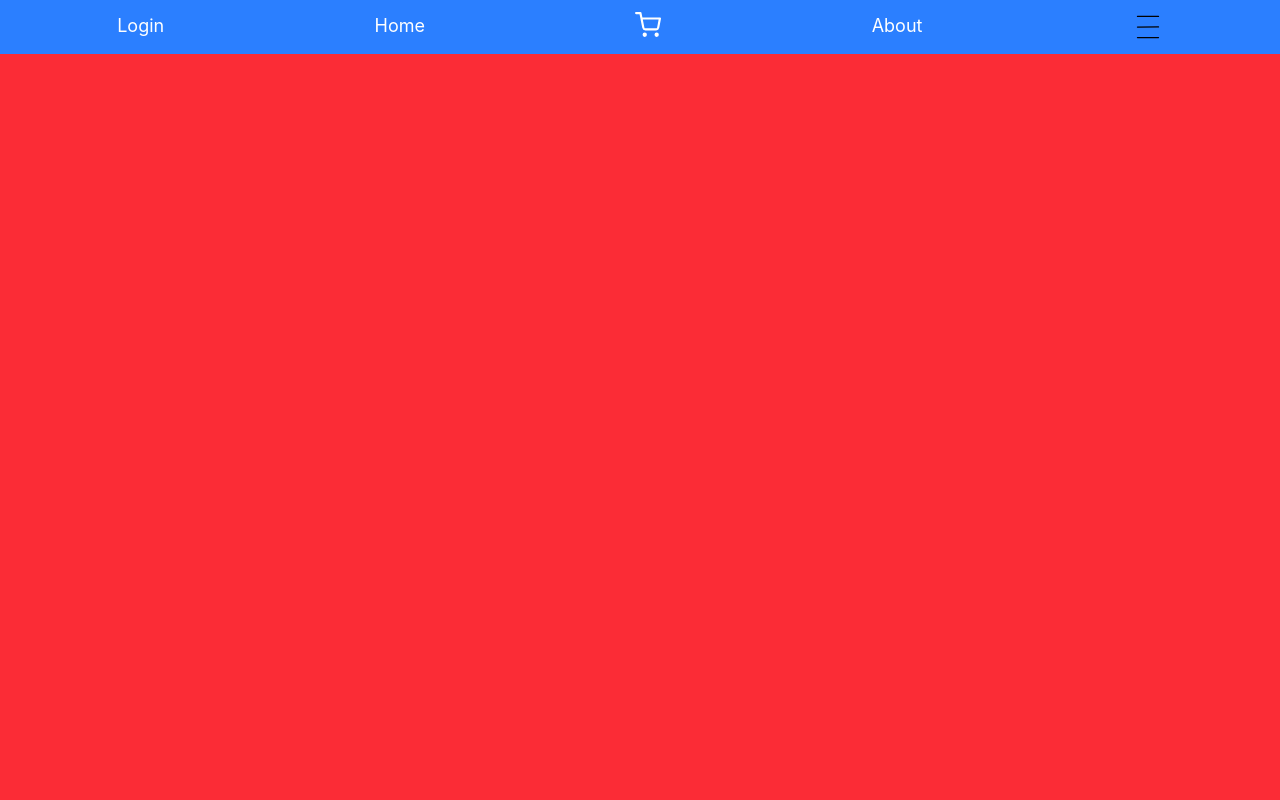
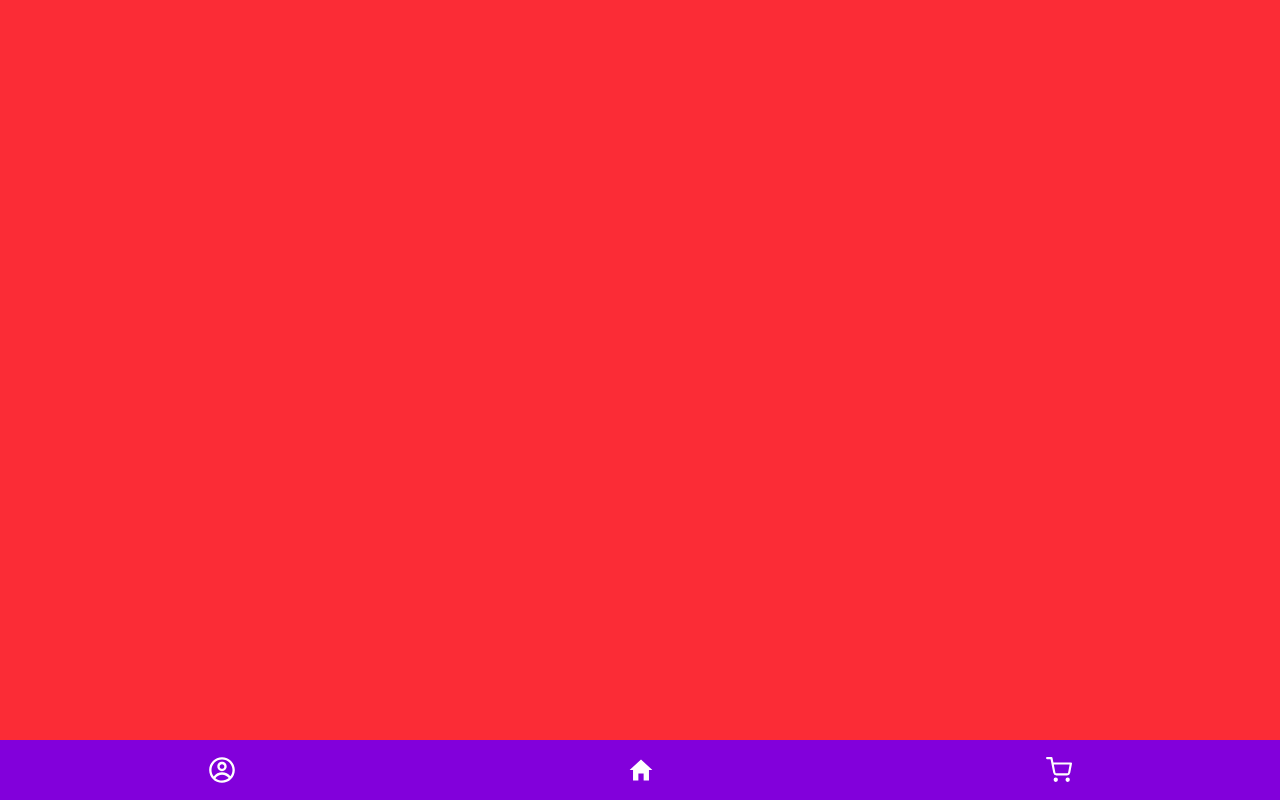
Before and after one commit to abdulrahimkhalafdev-cloud/Store, a React (Vite) app: page /#/Sala in a window 1280 px wide. Built offline with nearby package versions, Linux system fonts and the light colour scheme.

Commit message:
veriton 3

```diff
--- a/src/App.jsx
+++ b/src/App.jsx
@@ -23,7 +23,7 @@ function App() {
 
 
             <div className=" flex flex-col min-h-screen">
-                <Nav />
+
 
                 <Routes>
                     <Route path="/" element={<Login />} />
@@ -31,6 +31,7 @@ function App() {
                     <Route path="/Sala" element={<Sala cart={card} setC={setCard} />} />
                     <Route path="/About" element={<About />} />
                 </Routes>
+                <Nav />
             </div>
 
 
--- a/src/Components/Card.jsx
+++ b/src/Components/Card.jsx
@@ -15,7 +15,7 @@ export default function Card({ title, price, img, cll, pro, onBuy,alirt }) {
 
     }
     return (
-        <div className="bg-amber-500 p-5 w-38 h-85  flex  items-center flex-col justify-between    gap-2 rounded-md select-none mt-16 md:w-61 md:h-95 lg:mt-16">
+        <div className="bg-amber-500 p-2 w-full max-w-[230px] h-85  flex  items-center flex-col justify-between    gap-1 rounded-md select-none mt-16 md:w-61 md:h-95 lg:mt-16">
             <p className='text-white  capitalize  '>{title}</p>
             <img className='  rounded-sm' src={img} alt="" />
             <div className="flex w-full justify-between ">
--- a/src/Components/Nav.jsx
+++ b/src/Components/Nav.jsx
@@ -3,15 +3,18 @@ import { CiMenuBurger } from "react-icons/ci";
 // import logo from '../assets/logo.png'
 // import { FiShoppingCart } from "react-icons/fi";
 import { FiShoppingCart } from "react-icons/fi";
+import { IoMdHome } from "react-icons/io";
+import { CgProfile } from "react-icons/cg";
 export default function Nav() {
+    // p-3 w-full fixed
     return (
-        <nav className="bg-blue-500 p-3 w-full fixed">
-            <ul className=" flex justify-around list-none text-white text-lg capitalize ">
-                <Link to={"/"}> <li>Login</li> </Link>
-                <Link to={"/Home"}> <li className="">Home</li> </Link>
-                <Link to={"/Sala"}> <li> <FiShoppingCart size={26}/> </li> </Link>
-                <Link to={"/About"}><li className="">About</li></Link>
-                <CiMenuBurger className="text-black text-3xl cursor-pointer"/>
+        <nav className="bg-purple-700 w-full p-3 fixed bottom-0 left-0 z-50  ">
+            <ul className=" flex items-center justify-around  list-none text-white text-lg capitalize ">
+                <Link to={"/"}> <li className=" hover:bg-gray-500 p-1"><CgProfile size={28}/></li> </Link>
+                <Link to={"/Home"}> <li className="hover:bg-gray-500 p-1"> <IoMdHome size={28}/>  </li> </Link>
+                <Link to={"/Sala"}> <li className="hover:bg-gray-500 p-1"> <FiShoppingCart size={26}/> </li> </Link>
+                {/* <Link to={"/About"}><li></></li></Link> */}
+                {/* <CiMenuBurger className="text-black text-3xl cursor-pointer"/> */}
             </ul>
         </nav>
     )
--- a/src/Components/Pro.jsx
+++ b/src/Components/Pro.jsx
@@ -2,19 +2,19 @@
 export default function Pro({onClose}) {
     return (
         <div className="fixed  inset-0 bg-black/60 flex items-center justify-center z-50" oncl>
-        <div className=" bg-purple-700 p-5 flex flex-col justify-evenly  h-75 w-70 lg:w-90 lg:h-90  rounded-lg fixed top-30 ">
+        <div className=" bg-purple-700 p-5 flex flex-col justify-evenly  h-75 w-70 max-w[250px] lg:w-90 lg:h-90  rounded-lg fixed top-30 ">
             <div className="flex flex-row  justify-between items-start w-full lg:justify-around">
-                <input className="bg-white rounded-lg  p-2 lg:p-4 w-26 lg:w-30" type="text " placeholder="الكمية" />
-                <input className="bg-white rounded-lg  p-2 lg:p-4 w-26 lg:w-30" type="text" placeholder="السعر" />
+                <input className="bg-white rounded-lg  p-2 lg:p-4 w-26 lg:w-30" type="text " placeholder="Quantity" />
+                <input className="bg-white rounded-lg  p-2 lg:p-4 w-26 lg:w-30" type="text" placeholder="price" />
             </div>
             <div className=" flex flex-col gap-4 p-2">
-                <input className="bg-white w-full p-2 lg:p-3 rounded-md" type="text" placeholder="مدينة" />
-                <input className="bg-white w-full p-2 lg:p-3 rounded-md" type="text" placeholder="عنوان" />
-                <input className="bg-white w-full p-2 lg:p-3 rounded-md" type="text" placeholder="رقم هاتف" />
+                <input className="bg-white w-full p-2 lg:p-3 rounded-md" type="text" placeholder="city" />
+                <input className="bg-white w-full p-2 lg:p-3 rounded-md" type="text" placeholder="address" />
+                <input className="bg-white w-full p-2 lg:p-3 rounded-md" type="text" placeholder="number phone" />
             </div>
             <div className="-2 flex justify-between lg:justify-around">
-                <button onClick={onClose} className=" text-center border-2 border-red-600 hover:border-red-700 text-red-800 w-24  rounded-xl p-1 lg:h-14 text-lg cursor-pointer lg:w-30 capitalize ">الغاء</button>
-                    <button className="  text-green-200 w-24 rounded-xl p-2 text-lg cursor-pointer lg:w-30 lg:14  capitalize bg-linear-to-b from-green-400 via-green-600 to-green-800 hover:from-green-300 hover:via-green-500  hover:to-green-700 transition-all duration-300">شراء</button>
+                <button onClick={onClose} className=" text-center border-2 border-red-600 hover:border-red-700 text-red-600 font-bold w-24  rounded-xl p-1 lg:h-14 text-lg cursor-pointer lg:w-30 capitalize ">clos</button>
+                    <button className="  text-green-200 w-24 rounded-xl p-2 text-lg cursor-pointer lg:w-30 lg:14  capitalize bg-linear-to-b from-green-400 via-green-600 to-green-800 hover:from-green-300 hover:via-green-500  hover:to-green-700 transition-all duration-300">buy</button>
                 </div>
 
         </div>
--- a/src/pages/Home.jsx
+++ b/src/pages/Home.jsx
@@ -30,12 +30,12 @@ export default function Home({ cll }) {
 const [bmw,setBmw] = useState(false)
   return (
     <>
-      <div className=" bg-gray-800 w-full overflow-x-hidden  p-12  min-h-screen flex justify-center items-center flex-col">
+      <div className=" bg-gray-800 w-full overflow-x-hidden  p-4 md:p-12  min-h-screen flex justify-center items-center flex-col">
         {bmw&& <Loo/>}
   <Ser add={setSearch} vall={search} />
 
 
-        <div className=" justify-center justify-items-center  p-6 grid gap-4 grid-cols-[repeat(2,180px)] md:grid-cols-[repeat(3,250px)] lg:grid-cols-[repeat(4,260px)] lg:gap-6">
+        <div className="  w-full max-w-[1200px] mx-auto justify-center justify-items-center   grid gap-6 grid-cols-2 sm:grid-cols-3 lg:grid-cols-4 lg:gap-6">
 
       {sellCard && <Pro onClose={()=>{setsellCard(null) }}/>}
         {filluser.map((e) => {
--- a/src/pages/Sala.jsx
+++ b/src/pages/Sala.jsx
@@ -9,7 +9,7 @@ function Sala({cart,setC}) {
   }
 
   return (
-    <div className="bg-red-500 p-10 min-h-screen flex flex-col  items-center ">
+    <div className="bg-red-500 w-full p-10 min-h-screen flex flex-col  items-center ">
 
       {cart.map((e,index) => {
         return <Sll im={e.thumbnail} ti={e.title} pr={e.price} dell={() => deleteCard(index)} />
```
